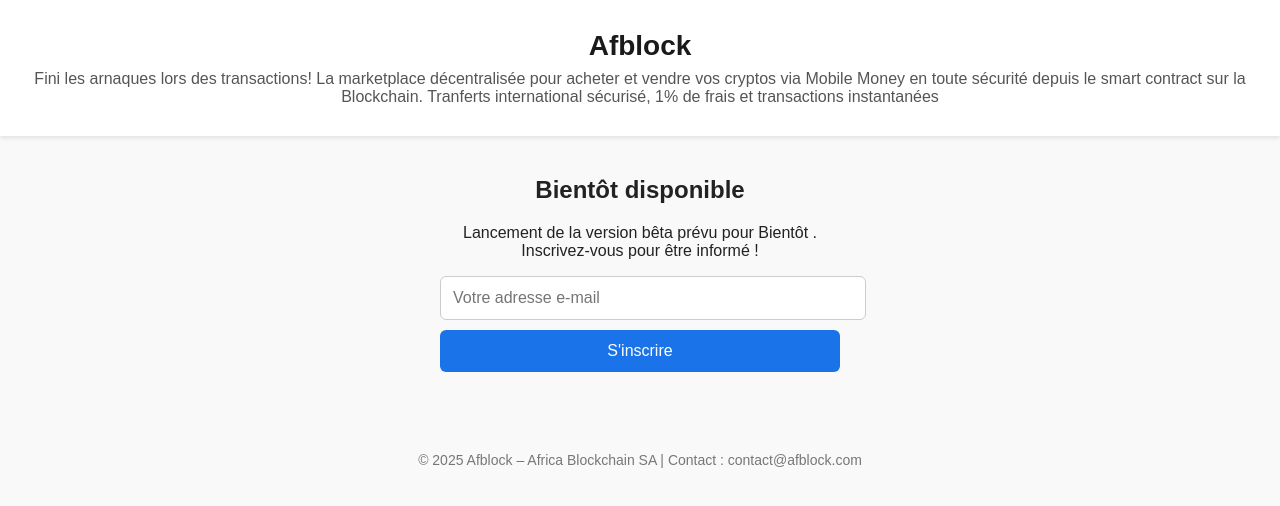
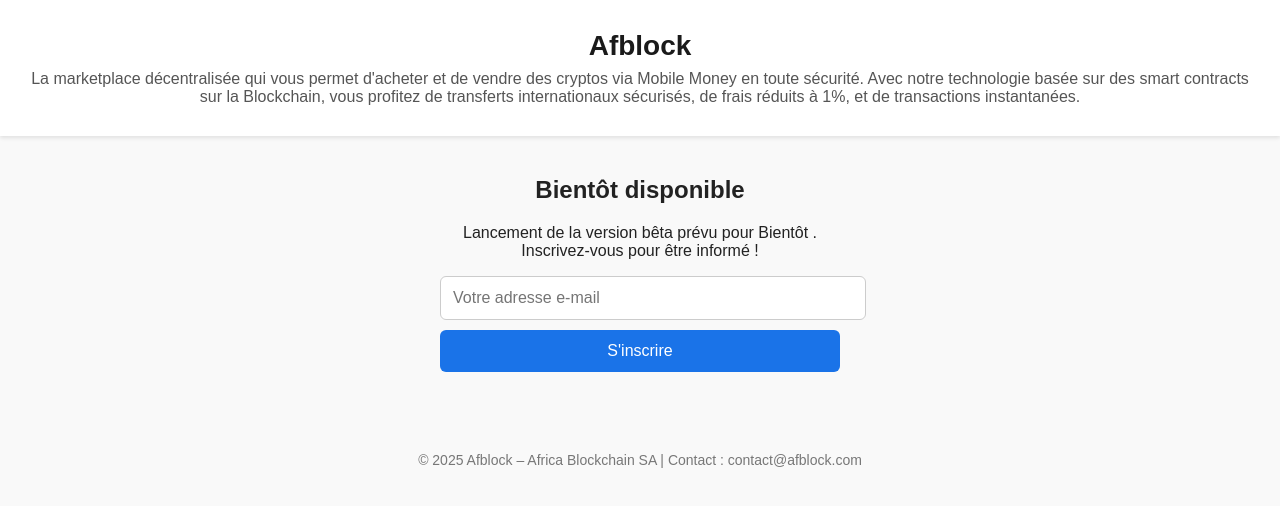
Before and after one commit to Armel206/afblock-landing, a plain HTML site: page index.html in a window 1280 px wide. Drawn offline with Linux system fonts and the light colour scheme.

Commit message:
Update index.html

```diff
--- a/index.html
+++ b/index.html
@@ -61,9 +61,8 @@
 <body>
   <header>
     <h1>Afblock</h1>
-    <p>Fini les arnaques lors des transactions!
-      La marketplace décentralisée pour acheter et vendre vos cryptos via Mobile Money en toute sécurité depuis le smart contract sur la Blockchain.
-    Tranferts international sécurisé, 1% de frais et transactions instantanées </p>
+    <p>La marketplace décentralisée qui vous permet d'acheter et de vendre des cryptos via Mobile Money en toute sécurité.
+Avec notre technologie basée sur des smart contracts sur la Blockchain, vous profitez de transferts internationaux sécurisés, de frais réduits à 1%, et de transactions instantanées. </p>
   </header>
 
   <div class="cta">
```
